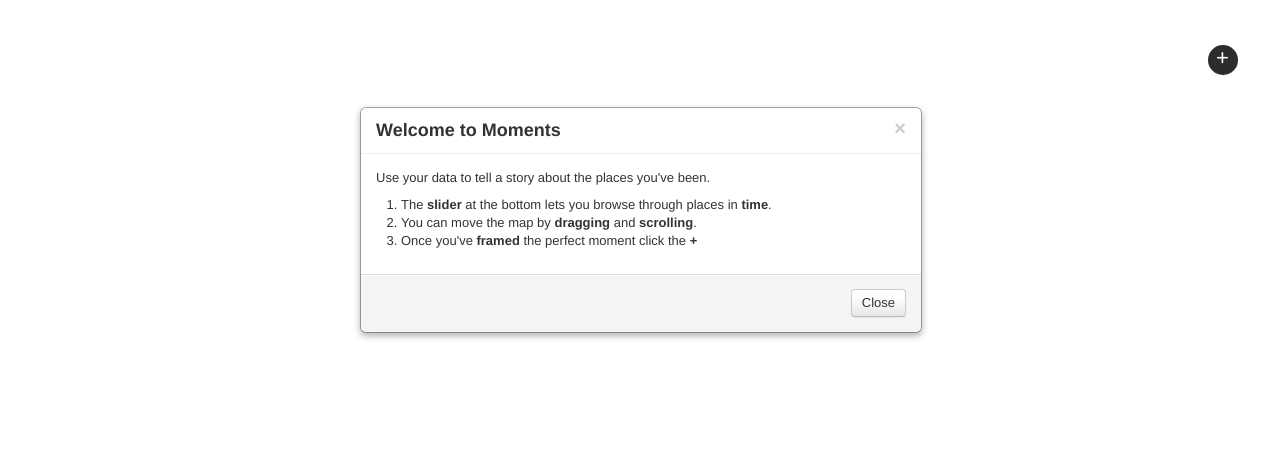
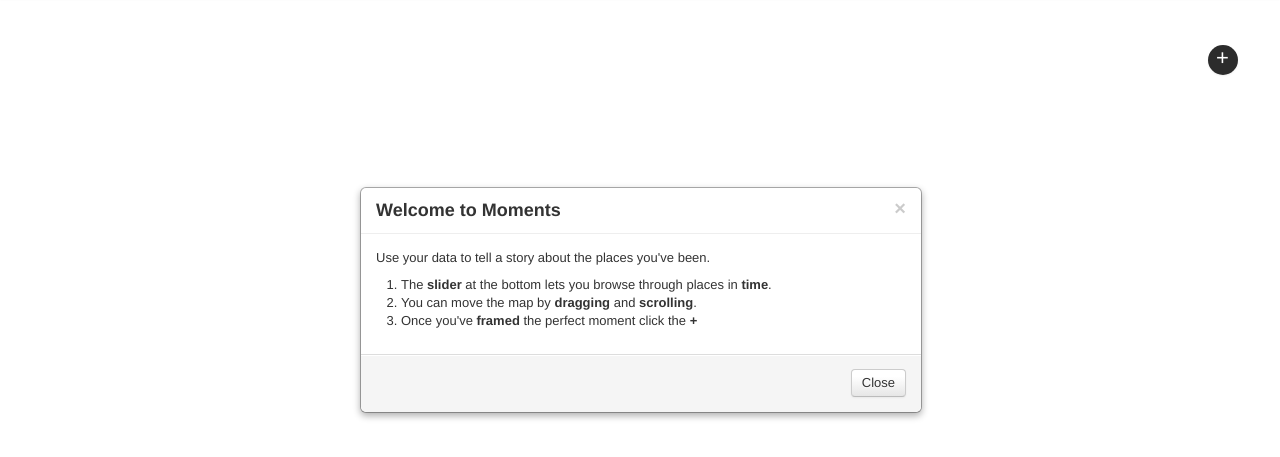
Before and after one commit to tylerstalder/moments, a website: page index.html in a window 1280 px wide. Shown: the part 43-500 px from the top of the page. Drawn offline with nearby package versions, Linux system fonts and the light colour scheme; a script that the page names is missing.

Commit message:
bump the modal down so that it fits on singly.com in smaller windows

```diff
--- a/css/style.css
+++ b/css/style.css
@@ -36,6 +36,9 @@
   width: auto;
   text-decoration: none;
   line-height: 14px; }
+
+#modal {
+  top: 60%; }
 
 #moment-drawer {
   width: 30px;
```
